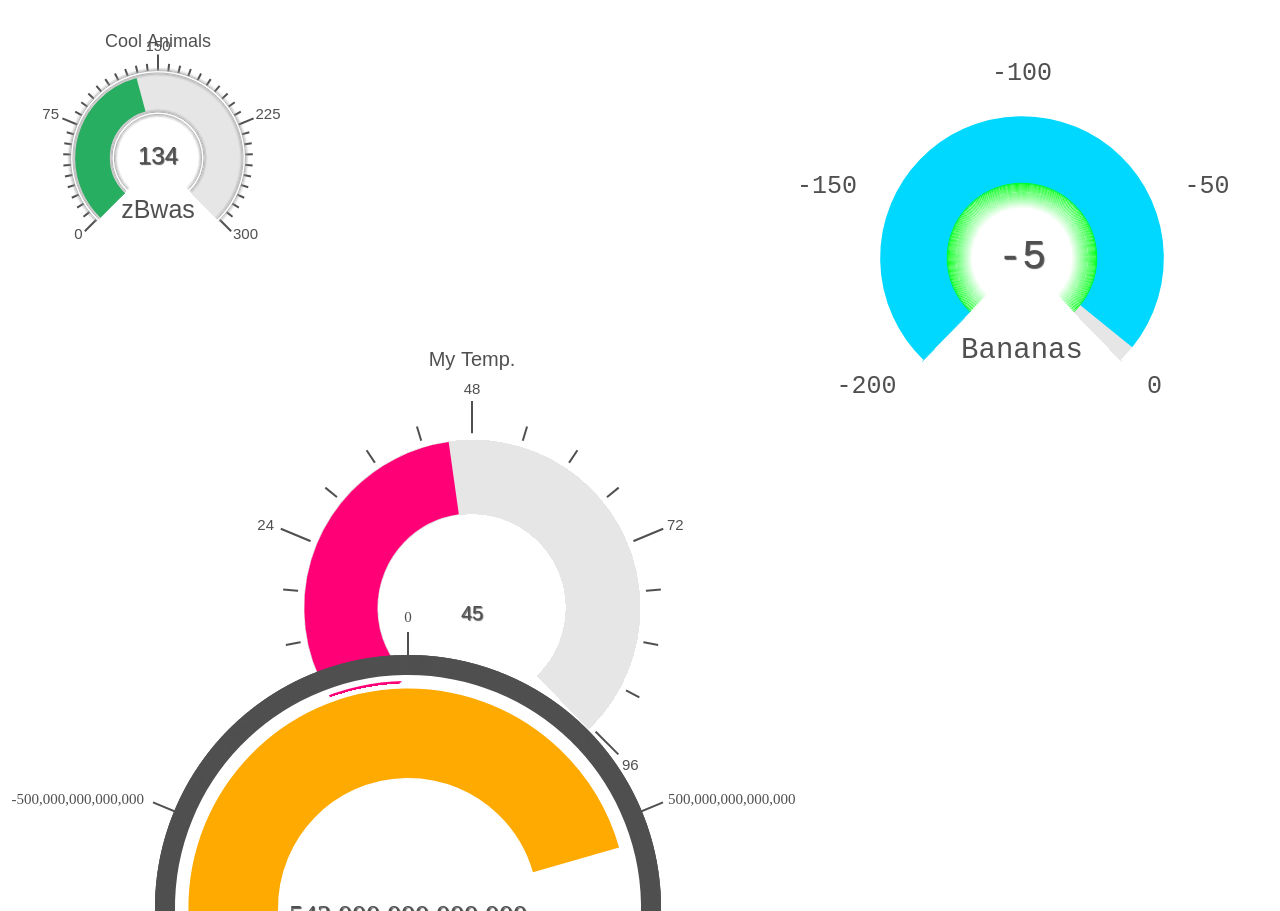
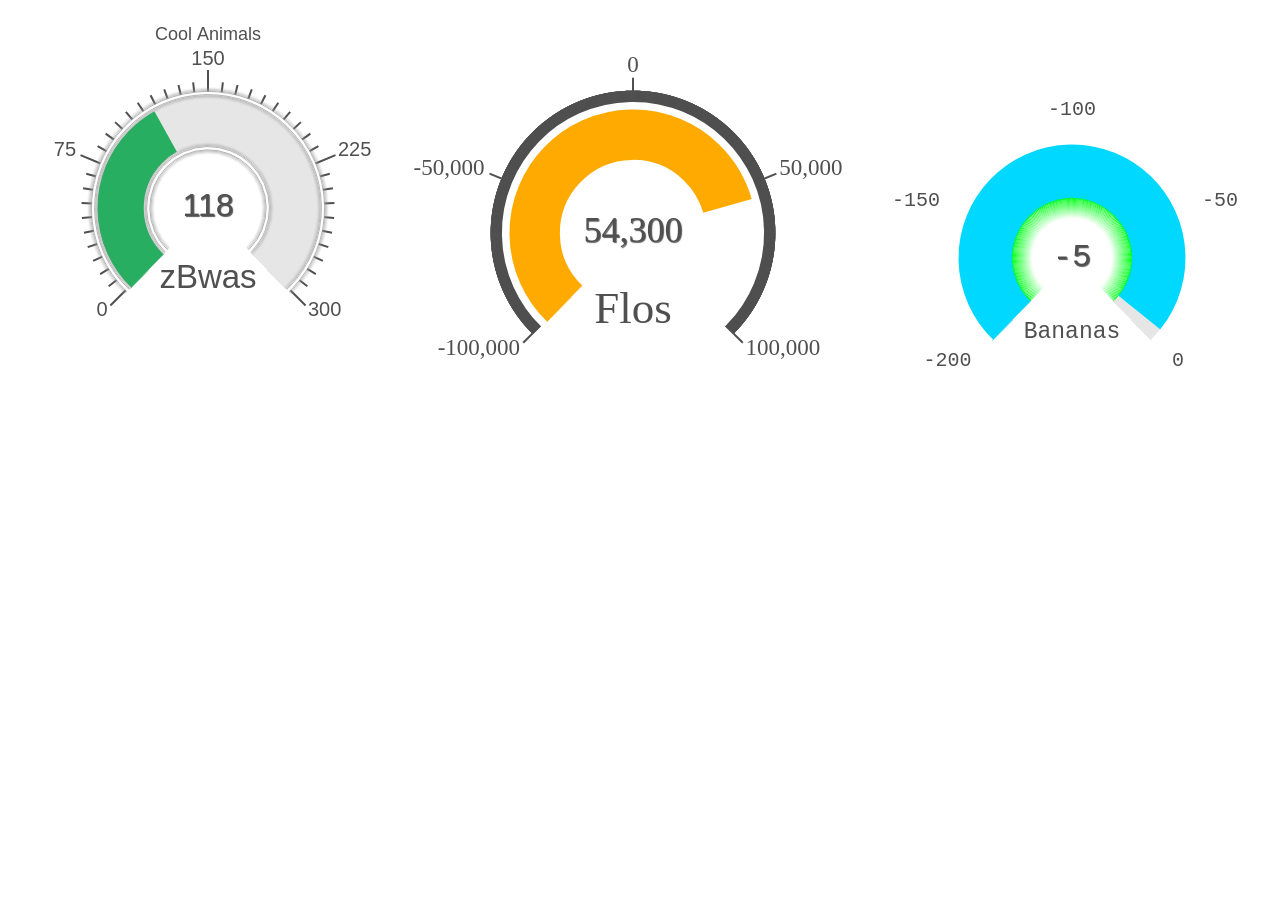
Before and after one commit to dezman/cGauge, a website: page index.html in a window 1280 px wide. Shown: the top 911 px of the page. After the commit the page ends 800 px from the top, so only its background shows below. Drawn offline with nearby package versions, Linux system fonts and the light colour scheme.

```diff
--- a/index.html
+++ b/index.html
@@ -11,26 +11,24 @@
   <style>
 
   #gauge1 {
-    width: 300px;
-    height: 300px;
+    width: 400px;
+    height: 400px;
     float: left;
   }
   #gauge2 {
-    width: 500px;
+    width: 400px;
     height: 500px;
     float: right;
   }
-  #gauge3 {
-    width: 600px;
-    height: 600px;
+/*  #gauge3 {
+    width: 300px;
+    height: 400px;
     float: right;
-  }
+  }*/
   #gauge4 {
-    width: 800px;
-    height: 800px;
+    width: 450px;
+    height: 450px;
     float: left;
-    position: relative;
-    top: -400px;
   }
 
   </style>
@@ -101,6 +99,7 @@
     node: document.getElementById('gauge1'),
     title: 'Cool Animals',
     titleFontSize: '18px',
+    titleOffset: [0, -20],
     unit: 'zBwas',
     value: 34
 };
@@ -138,44 +137,41 @@
     gauge2.setValue(Math.round((Math.random() * 200) - 200));
 }, 6253);
 
-var options3 = {
-    value: 45,
-    ticks: 16,
-    max: 130,
-    arcColor: '#ff0077',
-    unit: '°F',
-    perimFontSize: '15px',
-    unitFontSize: '12px',
-    valueFontSize: '20px',
-    titleFontSize: '20px',
-    title: 'My Temp.',
-    titleOffset: [0, -20],
-    // outerNums: false,
-    // minNum: false,
-    // maxNum: false,
-    arcWidth: .87,
-    noShadows: true
-};
+// var options3 = {
+//     value: 45,
+//     ticks: 16,
+//     max: 130,
+//     arcColor: '#ff0077',
+//     unit: '°F',
+//     perimFontSize: '15px',
+//     unitFontSize: '12px',
+//     valueFontSize: '20px',
+//     titleFontSize: '20px',
+//     title: 'My Temp.',
+//     titleOffset: [0, -20],
+//     // outerNums: false,
+//     // minNum: false,
+//     // maxNum: false,
+//     arcWidth: .87,
+//     noShadows: true
+// };
 
-var gauge3 = $('#gauge3').cGauge(options3);
+// var gauge3 = $('#gauge3').cGauge(options3);
 
 // setInterval(function(){
-//     gauge3.setValue(Math.round(Math.random() * options3.max));
-// }, 2000);
-setInterval(function(){
-    gauge3.setMaxValue(Math.round(Math.random() * options3.max));
-}, 3000);
+//     gauge3.setMaxValue(Math.round(Math.random() * options3.max));
+// }, 3000);
 
 var options4 = {
     unit: 'Flos',
     font: 'Arial Italic',
     valueFont: 'Arial Bold',
-    value: 543000000000000,
+    value: 54300,
     arcColor: '#ffaa00',
     arcWidth: .8,
     fillColor: 'white',
-    max: 1000000000000000,
-    min: -1000000000000000,
+    max: 100000,
+    min: -100000,
     ticks: 1600,
     noShadows: true
 };
```
Also changed, not shown: Gruntfile.coffee (added, +17 -0 lines), package.json (added, +16 -0 lines), 1 other file.
